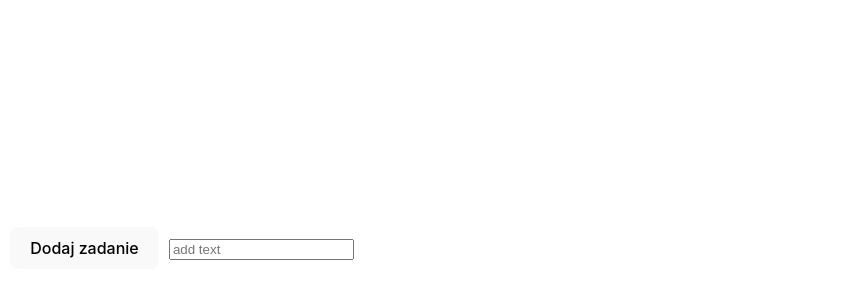
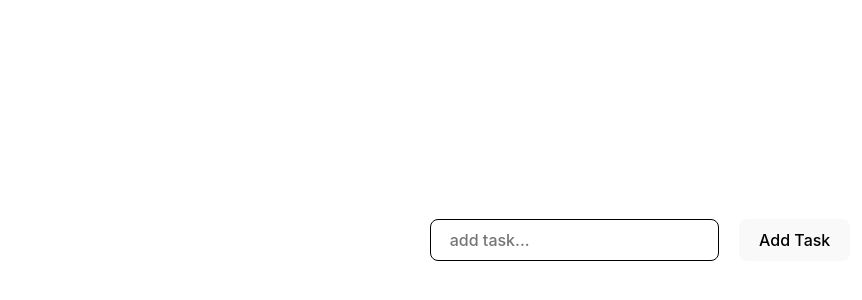
Before and after one commit to Rosomak2024/To-Do-List-React, a React (Vite) app: page / in a window 1280 px wide. Shown: the part 144-444 px from the top of the page, without its empty margins (0-862 px from the left). Built offline with nearby package versions, Linux system fonts and the light colour scheme.

Commit message:
edit button added

```diff
--- a/src/ToDoList.jsx
+++ b/src/ToDoList.jsx
@@ -4,9 +4,13 @@ import { ToDoListItem } from "./ToDoListItem";
 export const ToDoList = () => {
   const [tasks, setTasks] = useState([]);
   const [inputValue, setInputValue] = useState("");
+  const [inputEditValue, setInputEditValue] = useState("");
 
   const handleInputChange = (e) => {
     setInputValue(e.target.value);
+  };
+  const handleInputEditChange = (e) => {
+    setInputEditValue(e.target.value);
   };
 
   const handleAddTask = () => {
@@ -22,26 +26,26 @@ export const ToDoList = () => {
 
   const handleEditTask = (index) => {
     const newTasks = [...tasks];
-    newTasks.splice(index, 1, inputValue);
+    newTasks.splice(index, 1, inputEditValue);
     setTasks(newTasks);
-    setInputValue("");
-
+    setInputEditValue("");
+    console.log("inputValue", inputEditValue);
     console.log("tasks", tasks);
     console.log("newTasks", newTasks);
-    console.log("idex", index);
-    console.log("input value", input.value);
   };
 
   return (
     <>
-      <button onClick={handleAddTask}>Dodaj zadanie</button>
-
       <input
         id="input"
-        placeholder="add text"
+        placeholder="add task..."
         value={inputValue}
         onChange={handleInputChange}
       ></input>
+      <button id="add_btn" onClick={handleAddTask}>
+        Add Task
+      </button>
+      <div id="container">
         <ul>
           {tasks.map((task, index) => {
             return (
@@ -51,10 +55,12 @@ export const ToDoList = () => {
                 taskIndex={index}
                 handleRemoveTask={handleRemoveTask}
                 handleEditTask={handleEditTask}
+                handleInputEditChange={handleInputEditChange}
               />
             );
           })}
         </ul>
+      </div>
     </>
   );
 };
--- a/src/ToDoListItem.jsx
+++ b/src/ToDoListItem.jsx
@@ -5,10 +5,21 @@ export const ToDoListItem = (props) => {
   return (
     <>
       <li key={props.taskIndex}>{props.taskName}</li>
-      <button onClick={() => props.handleRemoveTask(props.taskIndex)}>
+      <input
+        id={props.taskIndex}
+        onChange={props.handleInputEditChange}
+        value={props.inputEditValue}
+      ></input>
+      <button
+        id="remove_btn"
+        onClick={() => props.handleRemoveTask(props.taskIndex)}
+      >
         Remove
-      </button>{" "}
-      <button onClick={() => props.handleEditTask(props.taskIndex)}>
+      </button>
+      <button
+        id="edit_btn"
+        onClick={() => props.handleEditTask(props.taskIndex)}
+      >
         Edit
       </button>
     </>
--- a/src/index.css
+++ b/src/index.css
@@ -3,12 +3,6 @@
   line-height: 1.5;
   font-weight: 400;
 
-  color-scheme: light dark;
-  color: rgba(255, 255, 255, 0.87);
-  background-color: #242424;
-
-  font-synthesis: none;
-  text-rendering: optimizeLegibility;
   -webkit-font-smoothing: antialiased;
   -moz-osx-font-smoothing: grayscale;
 }
@@ -23,8 +17,10 @@ a:hover {
 }
 
 body {
+  display: flex;
+  align-items: center;
+  justify-content: center;
   margin: 0;
-  display: flex;
   place-items: center;
   min-width: 320px;
   min-height: 100vh;
@@ -42,7 +38,7 @@ button {
   font-size: 1em;
   font-weight: 500;
   font-family: inherit;
-  background-color: #1a1a1a;
+  /* background-color: #1a1a1a; */
   cursor: pointer;
   margin:10px;
   transition: border-color 0.25s;
@@ -50,10 +46,18 @@ button {
 button:hover {
   border-color: #646cff;
 }
-button:focus,
-button:focus-visible {
-  outline: 4px auto -webkit-focus-ring-color;
+
+
+#remove_btn:hover {
+  background-color: red;
+  color: white;
 }
+
+#edit_btn:hover {
+  background-color: blue;
+  color: white;
+}
+
 
 @media (prefers-color-scheme: light) {
   :root {
@@ -67,3 +71,37 @@ button:focus-visible {
     background-color: #f9f9f9;
   }
 }
+
+#container{
+  display: flex;
+  flex-direction: row;
+  width: auto;
+}
+
+input {
+  border-radius: 8px;
+  border: 1px solid black;
+  padding: 0.6em 1.2em;
+  font-size: 1em;
+  font-weight: 500;
+  font-family: inherit;
+  /* background-color: #1a1a1a; */
+  cursor: pointer;
+  margin:10px;
+  transition: border-color 0.25s;
+}
+
+
+
+li {
+  border-radius: 8px;
+  /* border: 1px solid black; */
+  padding: 0.6em 1.2em;
+  font-size: 1em;
+  font-weight: 500;
+  font-family: inherit;
+  /* background-color: #1a1a1a; */
+  /* cursor: pointer; */
+  margin:10px;
+  transition: border-color 0.25s;
+}
```
Lines whose indentation alone changed are shown as unchanged.
